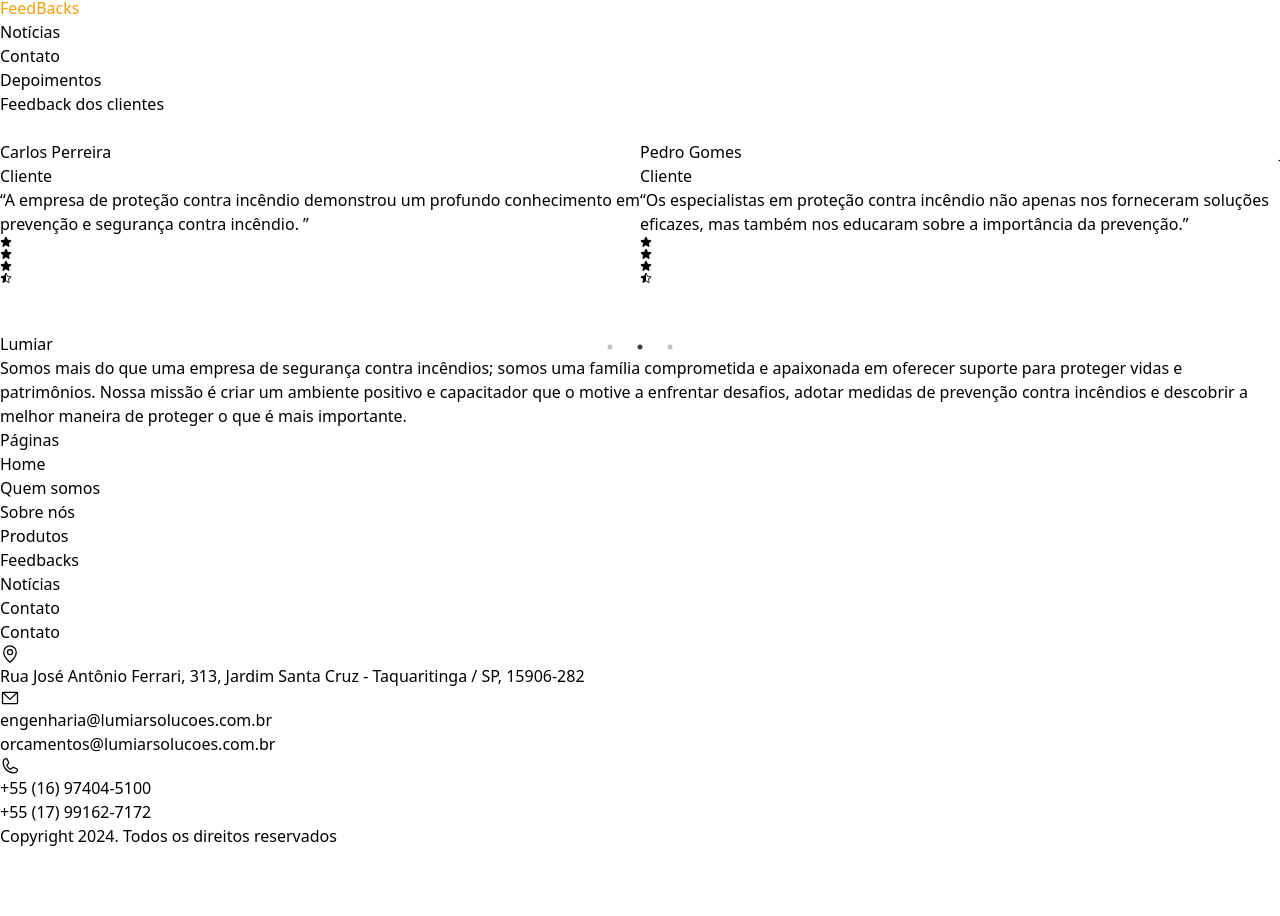
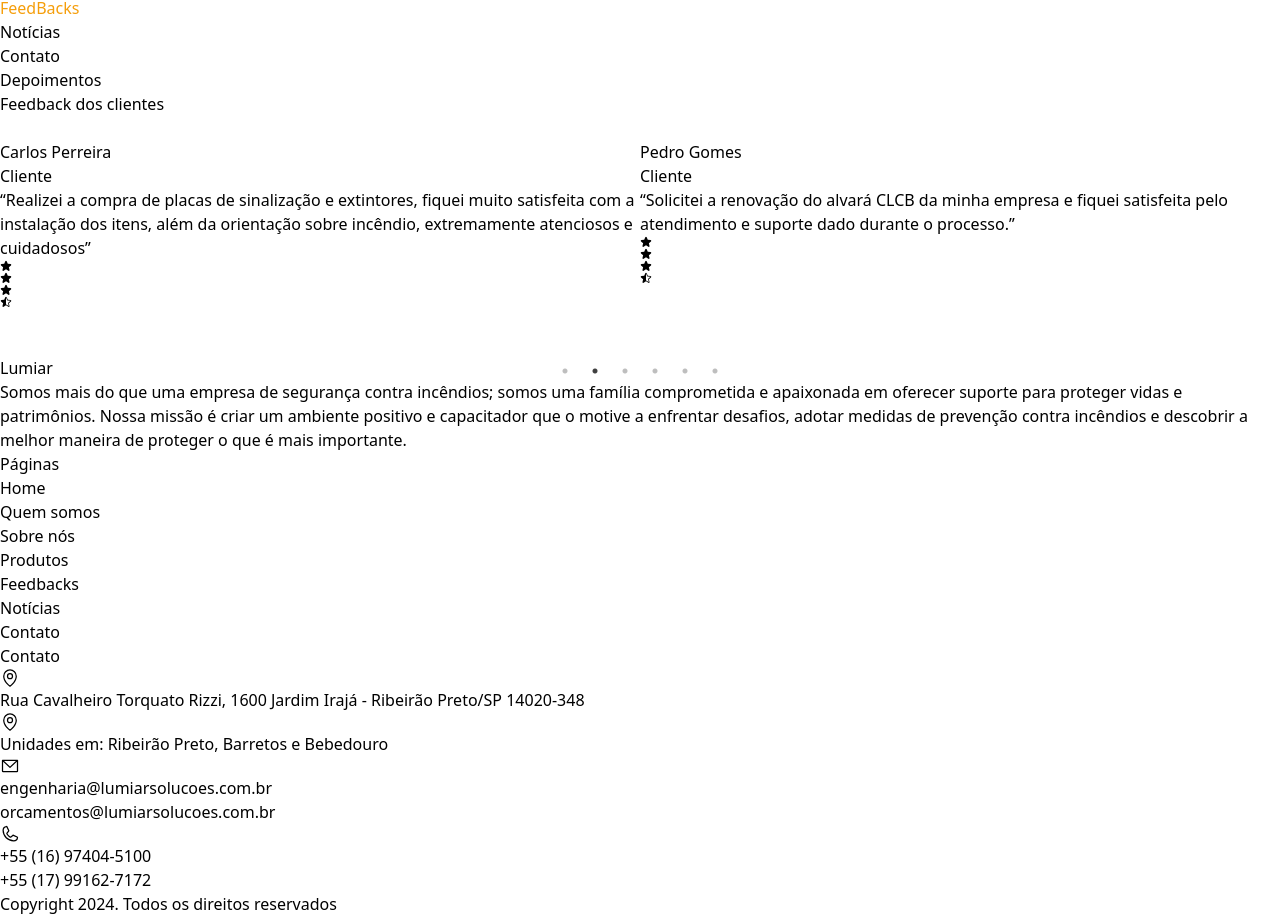
Before and after one commit to GrecoPeres/Lumiar, a React (Vite) app: page /feedback in a window 1280 px wide. Shown: the part 616-1532 px from the top of the page. Before the commit the page ends 1464 px from the top, so only its background shows below. Built offline with nearby package versions, Linux system fonts and the light colour scheme.

Commit message:
change customer info / alter location

```diff
--- a/src/components/organs/Contact.tsx
+++ b/src/components/organs/Contact.tsx
@@ -57,8 +57,8 @@
                     <div className="lg:w-1/2 pr-4 flex flex-col justify-center items-center">
                         <div className="mb-4 w-full">
                             <Text as="p" className="text-zinc-300 text-2xl">
-                                <MapPin size={23} className="inline-block mr-2 text-amber-500" /> Rua José Antônio Ferrari, 313, Jardim Santa Cruz <br/>
-                                <MapPin size={23} className="inline-block mr-2 text-amber-500" /> Taquaritinga / SP, 15906-282
+                                <MapPin size={23} className="inline-block mr-2 text-amber-500" /> Rua Cavalheiro Torquato Rizzi, 1600 Jardim Irajá <br/>
+                                <MapPin size={23} className="inline-block mr-2 text-amber-500" /> Ribeirão Preto/SP 14020-348
                             </Text>
                         </div>
                         <div className="w-full">
@@ -87,7 +87,7 @@
                     <div className="lg:w-1/2 pl-4 mt-4">
                         <div className="lg:w-3/4 mx-auto mb-4 mt-4 w-full">
                             <Text as="p" className="text-zinc-300 text-1xl">
-                                <WhatsappLogo size={23} className="inline-block mr-2 text-amber-500" /> (16) 997404-5100
+                                <WhatsappLogo size={23} className="inline-block mr-2 text-amber-500" /> (16) 97404-5100
                             </Text>
                             <Text as="p" className="text-zinc-300 text-1xl">
                                 <Envelope size={23} className="inline-block mr-2 text-amber-500" /> orcamentos@lumiarsolucoes.com.br
--- a/src/components/organs/Footer.tsx
+++ b/src/components/organs/Footer.tsx
@@ -14,8 +14,10 @@
             case 0:
                 return <MapPin size={20} color="currentColor" />;
             case 1:
+                return <MapPin size={20} color="currentColor" />;
+            case 2:
                 return <EnvelopeSimple size={20} color="currentColor" />;
-            case 2:
+            case 3:
                 return <Phone size={20} color="currentColor" />
         }
     }, [])
--- a/src/components/particles/Data.tsx
+++ b/src/components/particles/Data.tsx
@@ -145,18 +145,33 @@
     secondText: "Feedback dos clientes",
     feedBacks: [
         {
-            text: "Contratamos a equipe de proteção contra incêndio para desenvolver um projeto de segurança em nossa empresa, e ficamos extremamente satisfeitos com os resultados.",
+            text: "Os especialistas da empresa não apenas nos forneceram as soluções, como também nos educaram sobre a importância da prevenção contra incêndios",
             person: "João Victor",
             type: "Cliente"
         },
         {
-            text: "A empresa de proteção contra incêndio demonstrou um profundo conhecimento em prevenção e segurança contra incêndio. ",
+            text: "Realizei a compra de placas de sinalização e extintores, fiquei muito satisfeita com a instalação dos itens, além da orientação sobre incêndio, extremamente atenciosos e cuidadosos",
             person: "Carlos Perreira",
             type: "Cliente"
         },
         {
-            text: "Os especialistas em proteção contra incêndio não apenas nos forneceram soluções eficazes, mas também nos educaram sobre a importância da prevenção.",
+            text: "Solicitei a renovação do alvará CLCB da minha empresa e fiquei satisfeita pelo atendimento e suporte dado durante o processo.",
             person: "Pedro Gomes",
+            type: "Cliente"
+        },
+        {
+            text: "Precisei realizar a renovação do meu AVCB, e adorei a forma como fui assessorado, fui muito bem orientada e o processo foi rápido e sem burocracias.",
+            person: "Greco Peres",
+            type: "Cliente"
+        },
+        {
+            text: "Precisava da instalação de acionadores manuais e de detectores de fumaça, além da instalação, recebi orientações sobre os equipamentos correto a utilizar e sobre como os equipamentos funcionam. Foi esclarecedor pois foi a primeira vez que me explicaram sobre o assunto.",
+            person: "Andre Costa Silva",
+            type: "Cliente"
+        },
+        {
+            text: "A equipe realizou a manutenção do nosso sistema de alarme de forma rápida e eficaz, minimizando qualquer interrupção nas operações diárias da minha empresa. A comunicação durante o processo proporcionou tranquilidade quanto ao andamento dos trabalhos.",
+            person: "Paulo Sergio",
             type: "Cliente"
         }
     ],
@@ -275,7 +290,12 @@
         caption: "Contato",
         names: [
           {
-            name: "Rua José Antônio Ferrari, 313, Jardim Santa Cruz - Taquaritinga / SP, 15906-282",
+            name: "Rua Cavalheiro Torquato Rizzi, 1600 Jardim Irajá - Ribeirão Preto/SP 14020-348",
+            emails: [],
+            phones: []
+          },
+           {
+            name: "Unidades em: Ribeirão Preto, Barretos e Bebedouro",
             emails: [],
             phones: []
           },
```
